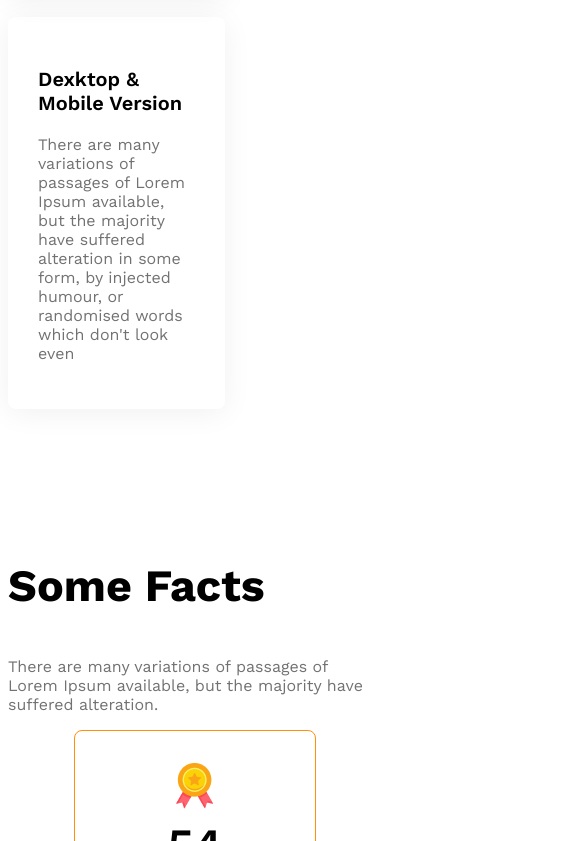
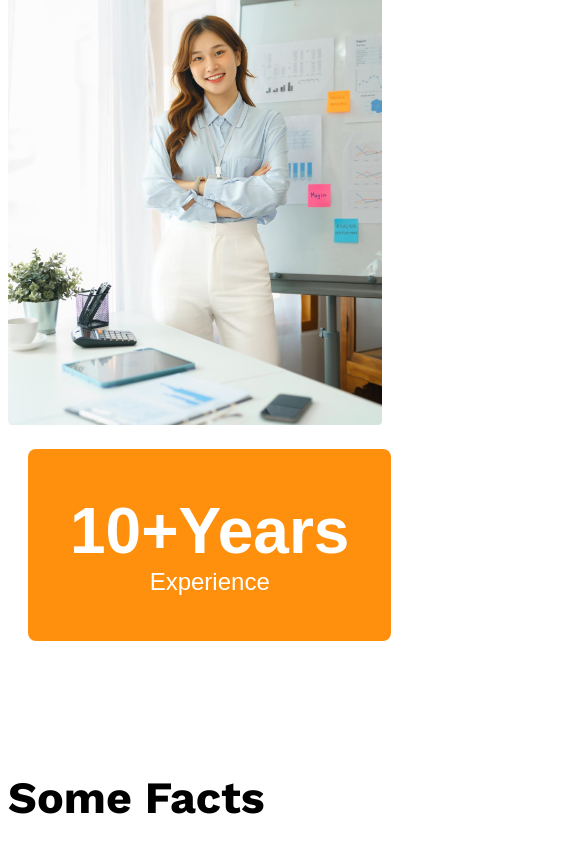
Before and after one commit to sayed5908/g3-architect-website, a plain HTML site: page index.html in a window 390 px wide. Shown: the part 4751-5592 px from the top of the page, 585 px wide, since content can reach past the window. Drawn offline with nearby package versions, Linux system fonts and the light colour scheme.

Commit message:
added experiences badge and make featues section responsive

```diff
--- a/index.html
+++ b/index.html
@@ -67,10 +67,10 @@
 
             </div>
 
-            <div>
+            <div class="featured-architect">
                 <img src="images/architect.png" alt="">
                 <button id="experience-badge" class="btn-primary">
-                    <span id="experience-years">10+Years</span>
+                    <span id="experience-years">10+Years</span><br>
                     <span>Experience</span>
                 </button>
             </div>
--- a/styles/architects.css
+++ b/styles/architects.css
@@ -142,6 +142,23 @@ main > section{
 
 }
 
+#experience-badge{
+    padding: 45px 42px;
+    font-size: 1.5rem;
+    font-weight: 500;
+    margin-left: -100px;
+    margin-top: -100px;
+}
+
+#experience-years{
+    font-size: 4rem;
+    font-weight: 700;
+}
+
+.featured-architect img{
+    width: 100%;
+}
+
 /* fact section */
 
 .fact-container{
@@ -195,7 +212,7 @@ main > section{
 /* responsive media query */
 
 @media screen and (max-width: 576px) {
-    .navbar, .nav-links, .teams{
+    .navbar, .nav-links, .teams, .features{
         flex-direction: column;
     }
 
@@ -218,11 +235,16 @@ main > section{
     .our-features{
         margin-left: 20px;
     }
+
+    #experience-badge{
+        margin-top: 20px;
+        margin-left: 20px;
+    }
 }
 
 /* medium size device */
 @media screen and (min-width: 576px) and (max-width: 992px) {
-    .teams{
+    .teams, .features{
         flex-direction: column;
     }
 
@@ -235,4 +257,9 @@ main > section{
         gap: 50px;
         justify-items: center;
     }
+
+    #experience-badge{
+        margin-top: 20px;
+        margin-left: 20px;
+    }
 }
```
